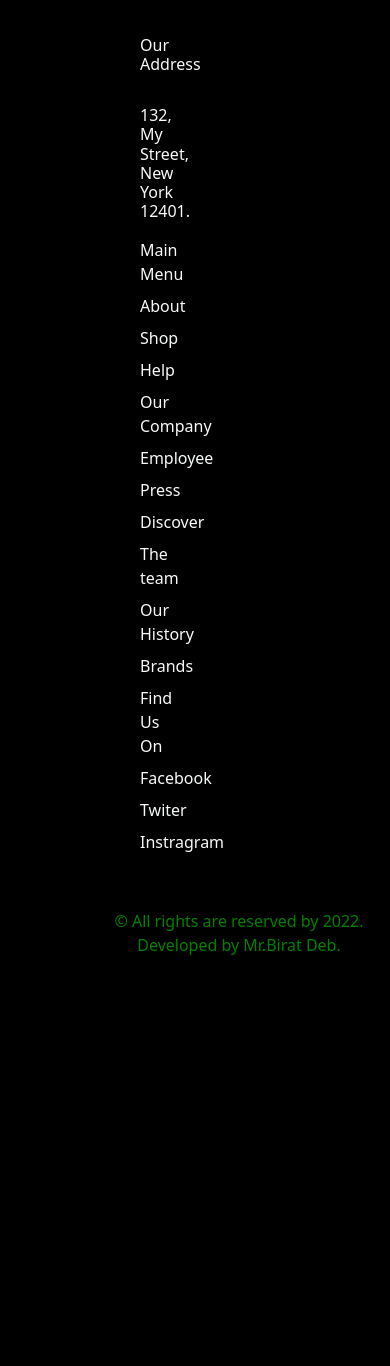
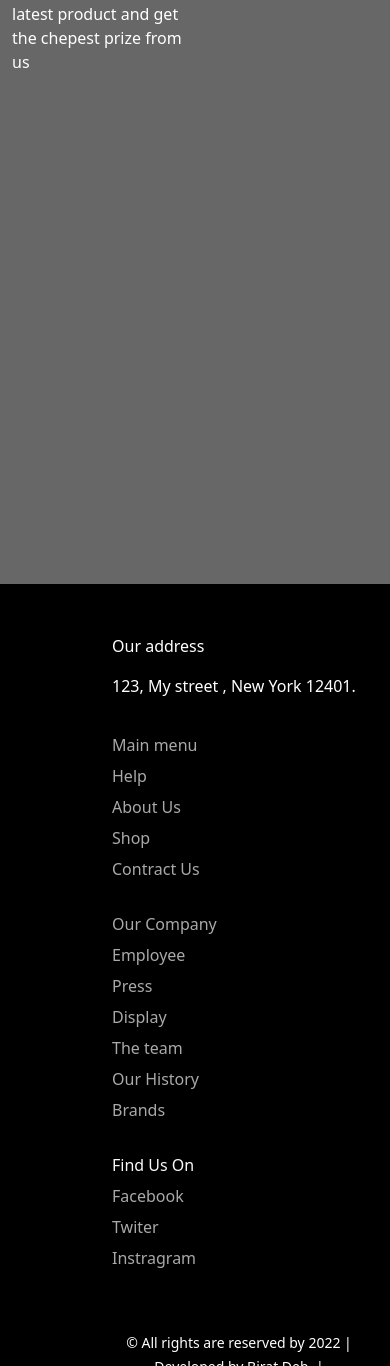
Before and after one commit to Biratdeb/E-commerce-website, a PHP site: page / in a window 390 px wide. Shown: the part 5134-6500 px from the top of the page. Run offline with PHP 8.4, Linux system fonts and the light colour scheme.

Commit message:
added all the responsive functionality

```diff
--- a/css/responsive.css
+++ b/css/responsive.css
@@ -1,29 +1,19 @@
 /* Smartphones (portrait and landscape) ---------- */
 @media screen and (min-width: 320px) and (max-width: 480px) {
     .for-block {
-        background-color: green !important;
-        width: 15rem;
-        display: block;
-        margin-bottom: 0px;
-        margin-left: 0px;
-        padding-left: 0px;
-        padding-bottom: 0px;
-        padding-top: 0px;
-    }
-}
 
-/* Smartphones (portrait) ---------- */
-@media screen and (max-width: 320px){
-    .for-block {
-        background-color: white;
         width: 15rem;
         display: block;
         margin-bottom: 25px;
-        margin-left: 0;
-        padding-left: 0;
+        margin-left: auto;
+        padding-left: 10px;
         padding-bottom: 0;
         padding-top: 0;
+        margin-right: auto;
+        text-align: start;
     }
+
+
     .product-p {
         font-size: 1rem;
         margin-left: 5px;
@@ -33,7 +23,13 @@
         font-size: 10px;
         display: inline-flex;
     }
+    .btn-custom-ViewMoreProducts {
+        /* margin-right: auto; */
+        margin-left: 5rem !important;
+        /* margin-left: 45vw!important; */
+    }
     .respon-img-product {
+        padding-top: 1rem;
         /* padding-left: 50px !important; */
         max-height: 220px !important;
         max-width: 5rem !important;
@@ -53,4 +49,132 @@
         margin-top: 10vh;
         height: 100px;
     }
+    .respon-row-custom {
+        width: 40vw !important;
+        display: inline-flex;
+        /* margin: 50px; */
+        margin-left: 25px;
+    }
+    .desktop-footer{
+        display: none;
+    }
+   /* p{
+    line-height: 15px;
+   } */
+   .custom-line-height{
+    line-height: 15px !important;
+   }
+   .custom-hover-link:hover{
+    text-decoration: underline;
+    /* color: green !important; */
+
+   }
+   .custom-footer-link{
+    color: darkgray !important;
+   }
+   .mobile-footer{
+    display: block !important;
+   }
+   .desktop-footer{
+    display: none !important;
+   }
+   .img-gallary-contents img {
+    max-height: 220px !important;
+    max-width: 4rem !important;
+    /* margin-left: 2vw !important; */
 }
+}
+
+/* Tablets, iPads (portrait and landscape) ---------- */
+@media screen and (min-width: 768px) and (max-width: 1024px){
+    .desktop-footer{
+        display: flex !important;
+    }
+}
+
+/* Smartphones (portrait) ---------- */
+@media screen and (max-width: 320px){
+    .for-block {
+
+        width: 15rem;
+        display: block;
+        margin-bottom: 25px;
+        margin-left: auto;
+        padding-left: 10px;
+        padding-bottom: 0;
+        padding-top: 0;
+        margin-right: auto;
+        text-align: start;
+    }
+
+
+    .product-p {
+        font-size: 1rem;
+        margin-left: 5px;
+    }
+    .custom-text-bold {
+        font-weight: bolder;
+        font-size: 10px;
+        display: inline-flex;
+    }
+    .btn-custom-ViewMoreProducts {
+        /* margin-right: auto; */
+        margin-left: 5rem !important;
+        /* margin-left: 45vw!important; */
+    }
+    .respon-img-product {
+        padding-top: 1rem;
+        /* padding-left: 50px !important; */
+        max-height: 220px !important;
+        max-width: 5rem !important;
+        /* margin-left: 40vw !important; */
+        margin: auto;
+    }
+    .custom-newsletter-section {
+        /* font-weight: normal; */
+        display: inline-block;
+
+    }
+    .about-p {
+        text-align: start;
+
+    }
+    .about-img {
+        margin-top: 10vh;
+        height: 100px;
+    }
+    .respon-row-custom {
+        width: 40vw !important;
+        display: inline-flex;
+        /* margin: 50px; */
+        margin-left: 25px;
+    }
+    .desktop-footer{
+        display: none;
+    }
+   /* p{
+    line-height: 15px;
+   } */
+   .custom-line-height{
+    line-height: 15px !important;
+   }
+   .custom-hover-link:hover{
+    text-decoration: underline;
+    /* color: green !important; */
+
+   }
+   .custom-footer-link{
+    color: darkgray !important;
+   }
+   .mobile-footer{
+    display: block !important;
+   }
+   .desktop-footer{
+    display: none !important;
+   }
+   .img-gallary-contents img {
+    max-height: 220px !important;
+    max-width: 4rem !important;
+    /* margin-left: 2vw !important; */
+}
+}
--- a/css/style.css
+++ b/css/style.css
@@ -281,10 +281,17 @@ a{
 
 .developed-by{
     font-weight: 500 !important;
-    color: green !important;
+    color: white !important;
+    text-align: center !important;
+    margin: auto !important;
+}
+.desktop-footer{
+    display: flex !important;
 }
 
-
+.mobile-footer{
+    display: none !important;
+}
 
 
 
--- a/index.html
+++ b/index.html
@@ -84,6 +84,9 @@
 
     </nav>
 
+    <!-- navbar section ends here -->
+
+    <!-- hero-aria starts here -->
 
     <div class="hero-aria container-fluid hero-custom-bg">
 
@@ -618,8 +621,32 @@
 
     <!-- footer section starts -->
 
-    <div class="container-fluid footer-section text-start custom-text-respon"">
-        <div class=" row respon-row-custom">
+    <div class="container-fluid footer-section text-start custom-text-respon">
+
+        <div class="mobile-footer">
+            <div class="container">
+                <p>Our address <Address>
+                    123, My street , New York 12401.
+                </Address></p> <br>
+                <p class="custom-line-height custom-hover-link "><a href="" class="custom-footer-link">Main menu</a></p>
+                <p class="custom-line-height custom-hover-link "><a href="" class="custom-footer-link">Help</a></p>
+                <p class="custom-line-height custom-hover-link "><a href="" class="custom-footer-link">About Us</a></p>
+                <p class="custom-line-height custom-hover-link "><a href="" class="custom-footer-link">Shop</a></p>
+                <p class="custom-line-height custom-hover-link "><a href="" class="custom-footer-link">Contract Us</a></p> <br>
+                <p class="custom-line-height custom-hover-link "><a href="" class="custom-footer-link">Our Company</a></p>
+                <p class="custom-line-height custom-hover-link "><a href="" class="custom-footer-link">Employee</a></p>
+                <p class="custom-line-height custom-hover-link "><a href="" class="custom-footer-link">Press</a></p>
+                <p class="custom-line-height custom-hover-link "><a href="" class="custom-footer-link">Display</a></p>
+                <p class="custom-line-height custom-hover-link "><a href="" class="custom-footer-link">The team</a></p>
+                <p class="custom-line-height custom-hover-link "><a href="" class="custom-footer-link">Our History</a></p>
+                <p class="custom-line-height custom-hover-link "><a href="" class="custom-footer-link">Brands</a></p><br>
+                <p class="custom-line-height custom-hover-link "><a href="" class="text-light">Find Us On</a></p>
+                <p class="custom-line-height custom-hover-link "><a href="" class="custom-footer-link">Facebook</a></p>
+                <p class="custom-line-height custom-hover-link "><a href="" class="custom-footer-link">Twiter</a></p>
+                <p class="custom-line-height custom-hover-link "><a href="" class="custom-footer-link">Instragram</a></p>
+            </div>
+        </div>
+        <div class=" row respon-row-custom desktop-footer">
         <div class="col-6">
             <h5 class="custom-text-respon text-light">Our Address </h5><br>
             <h5 class="custom-text-respon text-light">
@@ -657,7 +684,7 @@
 
         </div>
     </div>
-    <p class="text-respon developed-by text-center"><br> <br>&copy; All rights are reserved by 2022. Developed by Mr.Birat Deb.  </p>
+    <p class="text-respon developed-by "><small ><br> <br>&copy; All rights are reserved by 2022 | Developed by Birat Deb. | </small></p>
     </div>
 
 
@@ -666,7 +693,7 @@
 
 
 
-    <!-- footer section ends -->
+    <!-- footer section ends here -->
 
 
 
```
